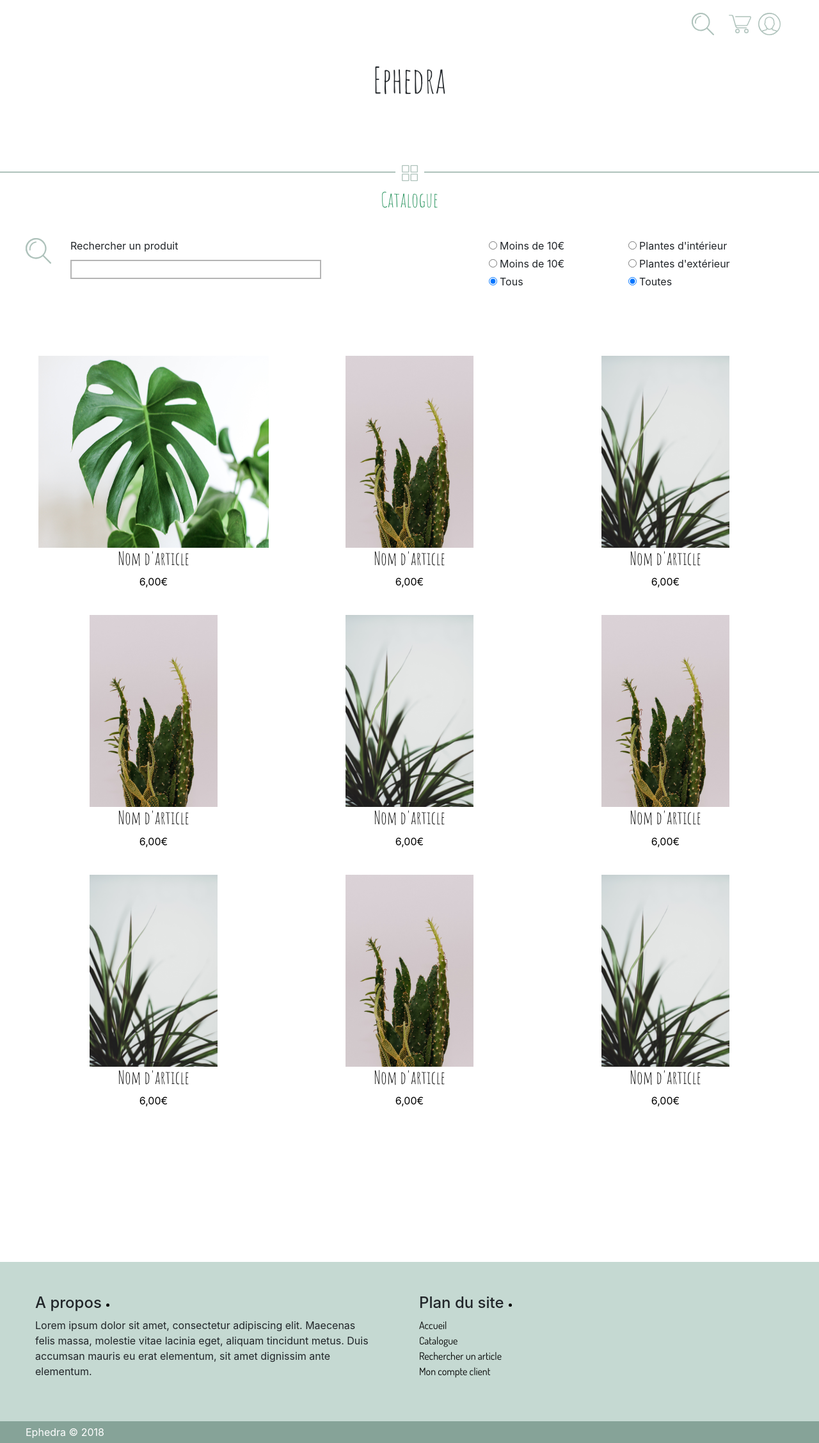
After one commit to BourMel/projet-ecommerce, a PHP site: page /templates/shop.php in a window 1280 px wide. The commit adds this page. Shown: the whole page at 64% size. Run offline with PHP 8.4, Linux system fonts and the light colour scheme.

Commit message:
static cart & shop

```diff
--- /dev/null
+++ b/templates/shop.php
@@ -0,0 +1,120 @@
+<?php
+    require "./shared/head.html";
+    require "./shared/header.html";
+?>
+
+<main class="shop">
+
+    <span class="separation d-flex flex-column">
+        <img src="../assets/icons/list.svg">
+        <h2>Catalogue</h2>
+    </span>
+
+    <div class="wrapper">
+
+        <form action="" method="get" class="d-flex justify-content-between">
+            <img src="../assets/icons/search.svg">
+
+            <fieldset class="search_inputs">
+                <label for="search">Rechercher un produit</label>
+                <input id="search" type="text">
+            </fieldset>
+
+            <fieldset>
+                <div class="group">
+                    <input type="radio" name="price" id="less_10" value="less_10">
+                    <label for="less_10">Moins de 10€</label>
+                </div>
+
+                <div class="group">
+                    <input type="radio" name="price" value="less_30">
+                    <label for="less_30">Moins de 10€</label>
+                </div>
+
+                <div class="group">
+                    <input type="radio" name="price" value="all" checked="checked">
+                    <label for="all">Tous</label>
+                </div>
+            </fieldset>
+
+            <fieldset>
+                <div class="group">
+                    <input type="radio" name="plant" id="less_10" value="less_10">
+                    <label for="in">Plantes d'intérieur</label>
+                </div>
+
+                <div class="group">
+                    <input type="radio" name="plant" value="less_30">
+                    <label for="out">Plantes d'extérieur</label>
+                </div>
+
+                <div class="group">
+                    <input type="radio" name="plant" value="all" checked="checked">
+                    <label for="all">Toutes</label>
+                </div>
+            </fieldset>
+
+        </form>
+
+        <div class="content d-flex justify-content-between">
+            <a href="" class="item">
+                <img src="../assets/images/default2.jpg">
+                <h3>Nom d'article</h3>
+                <span class="price">6,00€</span>
+            </a>
+
+            <a href="" class="item">
+                <img src="../assets/images/default3.jpg">
+                <h3>Nom d'article</h3>
+                <span class="price">6,00€</span>
+            </a>
+
+            <a href="" class="item">
+                <img src="../assets/images/default4.jpg">
+                <h3>Nom d'article</h3>
+                <span class="price">6,00€</span>
+            </a>
+
+            <a href="" class="item">
+                <img src="../assets/images/default3.jpg">
+                <h3>Nom d'article</h3>
+                <span class="price">6,00€</span>
+            </a>
+
+            <a href="" class="item">
+                <img src="../assets/images/default4.jpg">
+                <h3>Nom d'article</h3>
+                <span class="price">6,00€</span>
+            </a>
+
+
+            <a href="" class="item">
+                <img src="../assets/images/default3.jpg">
+                <h3>Nom d'article</h3>
+                <span class="price">6,00€</span>
+            </a>
+
+            <a href="" class="item">
+                <img src="../assets/images/default4.jpg">
+                <h3>Nom d'article</h3>
+                <span class="price">6,00€</span>
+            </a>
+
+            <a href="" class="item">
+                <img src="../assets/images/default3.jpg">
+                <h3>Nom d'article</h3>
+                <span class="price">6,00€</span>
+            </a>
+
+            <a href="" class="item">
+                <img src="../assets/images/default4.jpg">
+                <h3>Nom d'article</h3>
+                <span class="price">6,00€</span>
+            </a>
+        </div>
+    </div>
+
+</main>
+
+<?php
+    require "./shared/footer.html";
--- a/templates/styles.css
+++ b/templates/styles.css
@@ -228,3 +235,91 @@ button:hover {
 .connexion_page #inscription.in {
     display: block!important;
 }
+
+/********/
+/**CART**/
+/********/
+
+.cart .item {
+    max-height: 300px;
+    max-width: 300px;
+    margin: 0 30px 20px 0;
+}
+
+.cart .info {
+    align-items: baseline;
+    justify-content: space-between;
+}
+
+.cart .total {
+    text-align: right;
+    margin-top: 20px;
+    font-weight: 800;
+}
+
+.cart button {
+    /* margin: auto;
+    width: 100px;*/
+    margin-left: 40%; /*fix*/
+}
+
+/********/
+/**SHOP**/
+/********/
+
+.shop form {
+    margin-bottom: 100px;
+    width: 100%;
+    align-items: flex-start;
+}
+
+.shop form .search_inputs {
+    flex-grow: 4;
+}
+
+.shop form input[type="radio"] {
+    display: inline-block;
+    margin-top: 0;
+    width: auto;
+}
+
+.shop form fieldset {
+    flex-grow: 1;
+}
+
+
+.shop form img {
+    width: 40px;
+    /*float: left;*/
+    margin-right: 30px;
+}
+
+.shop form label {
+    display: inline;
+}
+
+.shop form input {
+    margin-top: 10px;
+}
+
+.shop .content {
+    flex-wrap: wrap;
+}
+
+.shop .content .item {
+    text-decoration: none;
+    color: #000;
+    width: calc(100% / 3);
+    margin-bottom:40px;
+    /*to center image*/
+    text-align: center;
+}
+
+.shop .content .item img {
+    height: 300px;
+    max-width: 90%;
+    margin-bottom: 10px;
+    margin: auto;
+    /*to center*/
+    display: inline-block;
+}
```
Also changed, not shown: other parts of templates/styles.css (+22 -15 lines), index.php (+1 -11 lines), templates/panier.php (added, +42 -0 lines).
